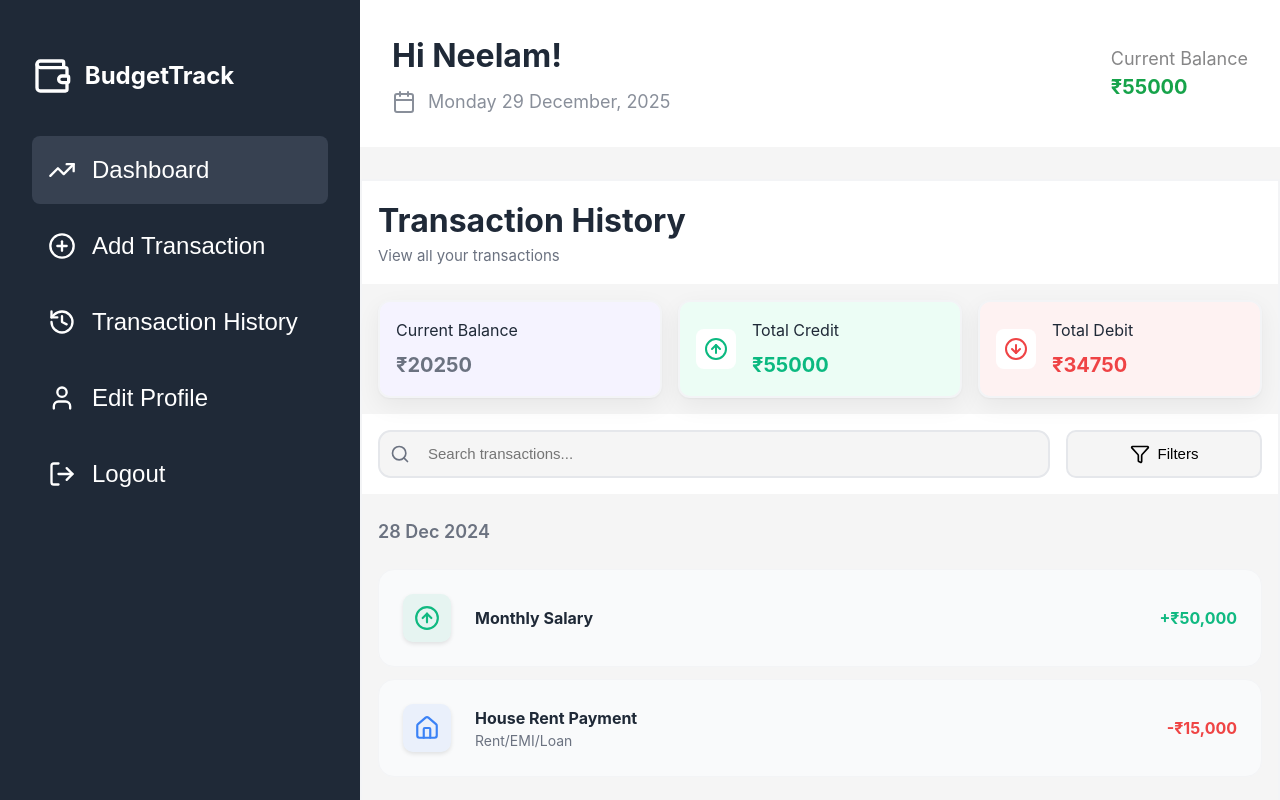
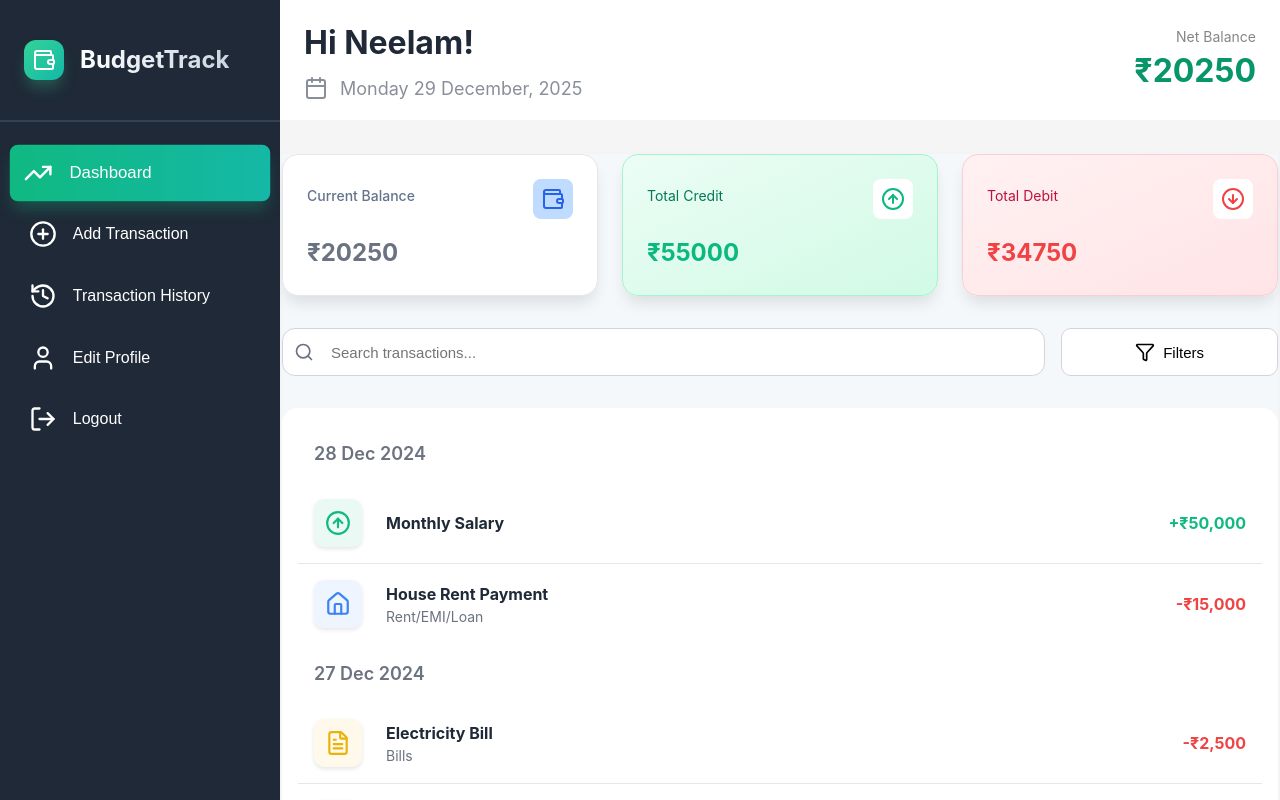
Before and after one commit to bishtneelam/Personal-Finance-Dashboard, a React (Vite) app: page /history in a window 1280 px wide. Built offline with nearby package versions, Linux system fonts and the light colour scheme.

Commit message:
Transaction History page integration & revamped styling as per dashboard UI

```diff
--- a/src/features/dashboard/styles/FinanceDashboard.module.css
+++ b/src/features/dashboard/styles/FinanceDashboard.module.css
@@ -1,14 +1,13 @@
 .appLayout {
     display: grid;
-    grid-template-columns: 360px 1fr;
+    grid-template-columns: 280px 1fr;
     height: 100vh;
-    background-color: #f5f5f5;
+    background-color: #f5f8fa;
     overflow: hidden;
 }
 .sidebar {
     background-color: #1f2937;
     color: #fff;
-    padding: 1rem;
 }
 .mainContent {
     display: flex;
@@ -24,8 +23,9 @@
 
 /* Header Style */
 .headerContainer {
+    height: var(--app-header-height);
     background-color: #fff;
-    padding: 2rem;
+    padding: 1.5rem 1.5rem;
     display: flex;
     justify-content: space-between;
     gap: 1rem;
@@ -50,11 +50,12 @@
 }
 .currentBalance {
     color: #868687;
-    font-size: 18px;
+    font-size: 14px;
+    text-align: right;
 }
 .headerAmount {
-    color: #16a34a;
-    font-size: 20px;
+    color: #079669;
+    font-size: 32px;
     font-weight: bold;
 }
 .sidebarSection {
@@ -63,34 +64,47 @@
 
 /* Sidebar Style*/
 .header {
-    margin-top: 1.5rem;
-    margin-bottom: 2.5rem;
-}
-.title {
     display: flex;
     align-items: center;
-    gap: .8rem;
+    gap: 1rem;
+    padding: 2.5rem 1.5rem;
+    height: var(--app-header-height);
 }
-.icon {
+.iconContainer {
     display: flex;
     justify-content: center;
     align-items: center;
     height: 40px;
     width: 40px;
+    background: linear-gradient(to bottom right, #34d399, #14b8a6);
+    border-radius: 12px;
+    box-shadow: 0 10px 15px -3px rgba(52, 211, 153, 0.3);
+}
+.title {
+    font-size: 24px;
+    font-weight: bold;
+    background: linear-gradient(to right, #ffffff, #cbd5e1);
+    -webkit-background-clip: text;
+    -webkit-text-fill-color: transparent;
+    background-clip: text;
 }
 .navLinks {
     display: flex;
     flex-direction: column;
+    justify-content: start;
     gap: .5rem;
+    padding: 1rem;
+    padding-top: 1.5rem;
 }
 .sidebarButton {
     background-color: transparent;
     border: none;
-    font-size: 24px;
+    font-size: 1rem;
     color: white;
     display: flex;
+    align-items: center;
     gap: 1rem;
-    padding: 1.25rem 1rem;
+    padding: .8rem;
     background-color: transparent;
     border-radius: 8px;
     text-align: left;
@@ -102,8 +116,13 @@
     width: 28px
 }
 .active {
-  background-color: #374151;
+    background: linear-gradient(to right, #10b981, #14b8a6);
+    box-shadow: 0 10px 15px -3px rgba(16, 185, 129, 0.3);
+    transform: scale(1.05);
 }
 .sidebarButton:hover {
   background-color: #374151;
 }
+.divider {
+    border: 1px solid #334155;
+}
--- a/src/features/dashboard/ui/Header.jsx
+++ b/src/features/dashboard/ui/Header.jsx
@@ -20,8 +20,8 @@ export function Header() {
         </div>
       </div>
       <div className={styles.currentBalance}>
-        <p>Current Balance</p>
-        <p className={styles.headerAmount}>₹55000</p>
+        <p>Net Balance</p>
+        <p className={styles.headerAmount}>₹20250</p>
       </div>
     </header>
   );
--- a/src/features/dashboard/ui/Sidebar.jsx
+++ b/src/features/dashboard/ui/Sidebar.jsx
@@ -11,55 +11,72 @@ import styles from "../styles/FinanceDashboard.module.css";
 export function Sidebar({ activeView, setActiveView }) {
   const navigate = useNavigate();
   return (
-        <div className={styles.sidebarSection}>
+    <div>
       {/* Title */}
       <div className={styles.header}>
-                <h1 className={styles.title}>
+        <div className={styles.iconContainer}>
           <Wallet className={styles.icon} />
-                    BudgetTrack
-                </h1>
         </div>
-
+        <h1 className={styles.title}>BudgetTrack</h1>
+      </div>
+    <div className={styles.divider}></div>
       {/* Nav Links */}
       <nav className={styles.navLinks}>
         <button
-                    className={`${styles.sidebarButton} ${activeView === "dashboard" ? styles.active : ""
+          className={`${styles.sidebarButton} ${
+            activeView === "dashboard" ? styles.active : ""
           }`}
-                    onClick={() => { setActiveView("dashboard"); navigate("/") }}
+          onClick={() => {
+            setActiveView("dashboard");
+            navigate("/");
+          }}
         >
           <TrendingUp className={styles.navIcon} />
           Dashboard
         </button>
 
         <button
-                    className={`${styles.sidebarButton} ${activeView === "addTransaction" ? styles.active : ""
+          className={`${styles.sidebarButton} ${
+            activeView === "addTransaction" ? styles.active : ""
           }`}
-                    onClick={() => { setActiveView("addTransaction"); navigate("/add-transaction") }}
+          onClick={() => {
+            setActiveView("addTransaction");
+            navigate("/add-transaction");
+          }}
         >
           <PlusCircle className={styles.navIcon} />
           Add Transaction
         </button>
 
         <button
-                    className={`${styles.sidebarButton} ${activeView === "transactionHistory" ? styles.active : ""
+          className={`${styles.sidebarButton} ${
+            activeView === "transactionHistory" ? styles.active : ""
           }`}
-                    onClick={() => { setActiveView("transactionHistory"); navigate("/history") }}
+          onClick={() => {
+            setActiveView("transactionHistory");
+            navigate("/history");
+          }}
         >
           <History className={styles.navIcon} />
           Transaction History
         </button>
 
         <button
-                    className={`${styles.sidebarButton} ${activeView === "editProfile" ? styles.active : ""
+          className={`${styles.sidebarButton} ${
+            activeView === "editProfile" ? styles.active : ""
           }`}
-                    onClick={() => { setActiveView("editProfile"); navigate("/edit") }}
+          onClick={() => {
+            setActiveView("editProfile");
+            navigate("/edit");
+          }}
         >
           <User className={styles.navIcon} />
           Edit Profile
         </button>
 
         <button
-                    className={`${styles.sidebarButton} ${activeView === "logout" ? styles.active : ""
+          className={`${styles.sidebarButton} ${
+            activeView === "logout" ? styles.active : ""
           }`}
           onClick={() => setActiveView("logout")}
         >
--- a/src/features/transactionHistory/TransactionHistory.jsx
+++ b/src/features/transactionHistory/TransactionHistory.jsx
@@ -19,11 +19,6 @@ export default function TransactionHistory() {
   return (
     <div className={styles.container}>
       <div className={styles.card}>
-        <div className={styles.headerContainer}>
-          <h1 className={styles.sectionHeader}>Transaction History</h1>
-          <p className={styles.subtitle}>View all your transactions</p>
-        </div>
-
         <div className={styles.sections}>
           <SummaryCard summaryData={SUMMARYDATA} />
         </div>
@@ -31,14 +26,16 @@ export default function TransactionHistory() {
         {/* Search & Filter */}
         <SearchFilter {...searchFilter} />
 
-        <div
-          className={`${styles.sections} ${styles.transactionHeight} scrollable`}
-        >
+        <div className={`${styles.sections} ${styles.transactionWrapper}`}>
           {groupedData.map((group) => (
-            <div key={group.dateKey}>
+            <div key={group.dateKey} >
               <DateHeader date={group.displayDate} />
-              {group.transactions.map((tx) => (
-                <TransactionCard key={tx.id} transaction={tx} />
+              {group.transactions.map((tx, index) => (
+                <TransactionCard
+                  key={tx.id}
+                  transaction={tx}
+                  showDivider={index !== group.transactions.length - 1}
+                />
               ))}
             </div>
           ))}
--- a/src/features/transactionHistory/data/SummaryData.js
+++ b/src/features/transactionHistory/data/SummaryData.js
@@ -1,11 +1,12 @@
-import { ArrowDownCircle, ArrowUpCircle } from "lucide-react";
+import { ArrowDownCircle, ArrowUpCircle, Wallet } from "lucide-react";
 
 export const SUMMARYDATA = [
   {
     id: 'balance',
     title: 'Current Balance',
     amount: 20250,
-    type: 'balance'
+    type: 'balance',
+    icon: Wallet
   },
   {
     id: 'credit',
--- a/src/features/transactionHistory/data/transactionData.js
+++ b/src/features/transactionHistory/data/transactionData.js
@@ -30,7 +30,7 @@ export const DEMO_TRANSACTIONS = [
     type: 'debit',
     amount: 1200,
     description: 'Groceries - Weekly Shopping',
-    date: '2024-12-26',
+    date: '2024-12-27',
     category: 'needs'
   },
   {
@@ -38,7 +38,7 @@ export const DEMO_TRANSACTIONS = [
     type: 'debit',
     amount: 850,
     description: 'Dinner at Restaurant',
-    date: '2024-12-25',
+    date: '2024-12-27',
     category: 'food'
   },
   {
@@ -46,7 +46,7 @@ export const DEMO_TRANSACTIONS = [
     type: 'debit',
     amount: 500,
     description: 'Uber rides',
-    date: '2024-12-24',
+    date: '2024-12-27',
     category: 'transport'
   },
   {
--- a/src/features/transactionHistory/styles/TransactionHistory.module.css
+++ b/src/features/transactionHistory/styles/TransactionHistory.module.css
@@ -2,70 +2,105 @@
     display: flex;
     justify-content: center;
     min-height: 100vh;
-    background-color: #f5f5f5;
+    background-color: #f5f8fa;
     border: 2px solid #f3f4f6;
     margin-top: 2rem;
 }
+
 .card {
+    max-width: 1400px;
+    margin: 0 auto;
     width: 100%;
 }
+
 .headerContainer {
     padding: 1rem;
     background-color: #fff;
     margin-bottom: 1rem;
 }
+
 .sectionHeader {
     color: #1f2937;
 }
+
 .subtitle {
     color: #6b7280;
     font-size: 15px;
 }
+
 .sections {
     margin-bottom: 1rem;
 }
+
 .summaryGrid {
     display: grid;
     grid-template-columns: 1fr;
-    gap: 1rem;
-    padding: 0 1rem;
+    gap: 1.5rem;
+    /* padding: 0 1.5rem; */
 
 }
+
 .summaryContainer {
-    border: 1px solid plum;
-    display: flex;
     gap: 1rem;
-    border-radius: .75rem;
+    border-radius: 1rem;
     align-items: center;
-    padding: 1rem;
-    border: 2px solid #f3f4f6;box-shadow:
-        0 1px 2px rgba(0,0,0,0.04),
-        0 8px 24px rgba(0,0,0,0.06);
+    padding: 1.5rem;
+    border: 1px solid #e5e7eb;
+    box-shadow: 0 10px 15px -3px rgba(0, 0, 0, 0.1);
     transition: transform .2s ease, box-shadow .2s ease;
 }
 
 .summaryContainer:hover {
     transform: translateY(-2px);
-  box-shadow:
-    0 4px 8px rgba(0,0,0,0.06),
-    0 12px 32px rgba(0,0,0,0.08);
+    box-shadow: 0 20px 25px -5px rgba(0, 0, 0, 0.1);
+
+}
+
+.summaryTitle {
+    margin-bottom: .5rem;
+    color: #6b7280;
+    font-size: 14px;
 }
 
 .balanceBg {
-  background-color: #f5f3ff;
+    background-color: #fff;
 }
 
 .creditBg {
-  background-color: #ecfdf5;
+    background: linear-gradient(to bottom right, #ecfdf5, #d1fae5);
+    border-color: #a7f3d0;
 }
 
 .debitBg {
-  background-color: #fef2f2;
+    background: linear-gradient(to bottom right, #fff1f2, #ffe4e6);
+    border-color: #fecdd3;
 }
+
+.balanceLabel {
+    font-weight: 500;
+    color: #64748b;
+}
+
+.creditLabel {
+    color: #047857;
+}
+
+.debitLabel {
+    color: #be123c;
+}
+
 .summaryContainer:hover {
     transform: translateY(-2px);
     transition: all 0.2s ease;
 }
+
+.summaryHeader {
+    display: flex;
+    justify-content: space-between;
+    align-items: center;
+    margin-bottom: 16px;
+}
+
 .categoryIcon {
     width: 40px;
     height: 40px;
@@ -75,38 +110,47 @@
     justify-content: center;
     align-items: center;
 }
-.summaryTitle {
-    margin-bottom: .5rem;
+
+.summarySubtitle {
+    font-size: 24px;
+    font-weight: 700;
 }
-.summarySubtitle {
-    font-weight: 700;
-    font-size: 20px;
-}
-.creditText{
+
+.creditText {
     color: #0bb980;
 }
+
 .debitText {
     color: #ef4345
 }
+
 .dateHeader {
-    margin: 1.5rem 0;
+    margin: 1rem 1rem;
     font-size: 18px;
     color: #6b7280;
     font-weight: 600;
-    padding: 0 1rem;
 }
+
+.transactionWrapper {
+    background-color: #fff;
+    padding: 1rem;
+    border-radius: 1rem;
+    margin-top: 1rem;
+}
+
 .transactionContainer {
     display: flex;
     align-items: center;
     justify-content: space-between;
-    padding: 1.5rem;
-    gap:1.5rem;
-    border-radius: 1rem;
-    background-color: #f9fafb;
-    border: 1px solid #f3f4f6;
-    margin-bottom: .8rem;
-    margin-inline: 1rem;
+    padding: 1rem;
+    gap: 1.5rem;
 }
+
+.transactionDivider {
+    height: 1px;
+    background-color: #e5e7eb;
+}
+
 .icon {
     width: 48px;
     height: 48px;
@@ -116,37 +160,44 @@
     justify-content: center;
     box-shadow: 0 2px 4px rgba(0, 0, 0, 0.1);
 }
+
 .iconContainer {
     display: flex;
     gap: 1.5rem;
     align-items: center;
 }
+
 .description {
     font-weight: 700;
 }
+
 .categoryName {
     color: #6b7280;
     font-size: 14px;
 }
+
 .amountText {
     font-weight: 700;
 }
+
 .searchInput {
     width: 100%;
     padding: 12px;
     padding-left: 48px;
-    border: 2px solid #e5e7eb;
     border-radius: .8rem;
     outline: none;
     font-size: 15px;
     height: var(--control-height);
-    background-color: #f5f5f5;
+    background-color: #ffffff;
+    border: 1px solid #d1d5db;
 }
+
 .searchWrapper {
     position: relative;
     cursor: pointer;
     flex: .8;
 }
+
 .searchIcon {
     position: absolute;
     left: 12px;
@@ -154,26 +205,28 @@
     transform: translateY(-50%);
     color: #6b7280;
 }
+
 .searchContainer {
     display: flex;
     justify-content: space-between;
     gap: 1rem;
-    padding: 1rem;
-    background-color: #fff;
+    padding: 1rem 0;
+    border-radius: 12px;
 }
+
 .filterButton {
     flex: .2;
     display: flex;
     align-items: center;
     justify-content: center;
     gap: .5rem;
-    border: 2px solid #e5e7eb;
     border-radius: 10px;
     font-size: 15px;
     font-weight: 500;
     cursor: pointer;
     transition: all 0.2s ease;
-    background-color: #f5f5f5;
+    background-color: #ffffff;
+    border: 1px solid #d1d5db;
     padding: 12px
 }
 
@@ -182,30 +235,37 @@
     padding: 24px;
     border: 2px solid #e5e7eb;
     padding-top: 1rem;
+    margin-bottom: 1.5rem;
+    border-radius: 1rem;
 }
+
 .filterSection {
     display: flex;
     justify-content: space-between;
     align-items: center;
     gap: 1rem;
 }
+
 .clearButton {
     border: none;
     background-color: transparent;
     color: #667eea;
 }
+
 .filterHeader {
     display: flex;
     align-items: center;
     gap: 1rem;
     margin-bottom: 1rem;
 }
+
 .header {
     text-transform: uppercase;
     margin: 12px 0;
     font-weight: 600;
     color: #374151;
 }
+
 .typeButton {
     border-radius: 8px;
     padding: .6rem 1rem;
@@ -219,27 +279,32 @@
     font-weight: 500;
     color: #6b7280;
 }
+
 .filterButtonActive {
     border-color: #667eea;
     background-color: #f0f4ff;
     color: #667eea
 }
-.creditBtnActive{
+
+.creditBtnActive {
     border-color: #0bb980;
     background-color: #eafef6;
     color: #0bb980;
 }
+
 .debitBtnActive {
     border-color: #ef4345;
     background-color: #fef3f2;
     color: #f05555;
 }
+
 .categoryFilters {
     display: grid;
     gap: 12px;
     grid-template-columns: repeat(auto-fill, minmax(180px, 1fr));
     margin-bottom: 1rem;
 }
+
 .categorySection {
     display: flex;
     align-items: center;
@@ -252,23 +317,26 @@
     text-align: left;
     transition: all .2s ease;
 }
+
 .categoryFilterButtonActive {
     border-width: 2px;
     transform: scale(1.02s);
 }
-.clearAllFilters{
+
+.clearAllFilters {
     display: flex;
     flex: 1;
     width: 100%;
-    justify-content:  center;
+    justify-content: center;
     align-items: center;
     gap: .8rem;
     padding: 1rem;
-    border:2px solid #ef4345;
+    border: 2px solid #ef4345;
     color: #f05555;
     border-radius: 8px;
     background-color: #fff;
 }
+
 .filterBadge {
     background-color: #667eea;
     color: #fff;
@@ -279,6 +347,6 @@
 
 @media (min-width: 640px) {
     .summaryGrid {
-        grid-template-columns: repeat(3,1fr);
+        grid-template-columns: repeat(3, 1fr);
     }
 }
--- a/src/features/transactionHistory/ui/SummaryCard.jsx
+++ b/src/features/transactionHistory/ui/SummaryCard.jsx
@@ -7,16 +7,22 @@ export function SummaryCard({ summaryData }) {
         return (
           <div
             key={item.id}
-            className={`${styles.summaryContainer} ${
-              item.type === "balance"
+            className={`${styles.summaryContainer} ${item.type === "balance"
                 ? styles.balanceBg
                 : item.type === "credit"
                   ? styles.creditBg
                   : styles.debitBg
               }`}
           >
+            <div className={styles.summaryHeader}>
+              <p className={`${styles.summaryTitle} ${item.type === "balance"
+                ? styles.balanceLabel
+                : item.type === "credit"
+                  ? styles.creditLabel
+                  : styles.debitLabel
+              }`}>{item.title}</p>
               {CategoryIcon && (
-              <div className={styles.categoryIcon}>
+                <div className={styles.categoryIcon} style={{background: item.type === "balance" ? "#bfdbfe":undefined}}>
                   <CategoryIcon
                     size={24}
                     color={
@@ -24,13 +30,12 @@ export function SummaryCard({ summaryData }) {
                         ? "#0bb980"
                         : item.type === "debit"
                           ? "#ef4345"
-                      : "#6b7280"
+                          : "#2762ea"
                     }
-                />
+                  />{" "}
                 </div>
               )}
-            <div>
-              <p className={styles.summaryTitle}>{item.title}</p>
+            </div>
             <p
               className={styles.summarySubtitle}
               style={{
@@ -43,7 +48,6 @@ export function SummaryCard({ summaryData }) {
               }}
             >{`₹${item.amount}`}</p>
           </div>
-          </div>
         );
       })}
     </div>
--- a/src/features/transactionHistory/ui/TransactionCard.jsx
+++ b/src/features/transactionHistory/ui/TransactionCard.jsx
@@ -1,5 +1,5 @@
 import styles from "../styles/TransactionHistory.module.css";
-export function TransactionCard({ transaction }) {
+export function TransactionCard({ transaction, showDivider }) {
   const {
     icon,
     iconColor,
@@ -10,17 +10,25 @@ export function TransactionCard({ transaction }) {
   } = transaction;
   const CategoryIcon = icon;
   return (
+    <>
       <div className={styles.transactionContainer}>
         <div className={styles.iconContainer}>
-        <div className={styles.icon} style={{backgroundColor: `${iconColor}15`}} >
-          <CategoryIcon size={26} color={iconColor}/>
+          <div
+            className={styles.icon}
+            style={{ backgroundColor: `${iconColor}15` }}
+          >
+            <CategoryIcon size={26} color={iconColor} />
           </div>
           <div>
             <p className={styles.description}>{description}</p>
             <p className={styles.categoryName}>{categoryName}</p>
           </div>
         </div>
-      <p style={{color: amountColor}} className={styles.amountText}>{amountText}</p>
+        <p style={{ color: amountColor }} className={styles.amountText}>
+          {amountText}
+        </p>
       </div>
+      {showDivider && <div className={styles.transactionDivider} />}
+    </>
   );
 }
--- a/src/index.css
+++ b/src/index.css
@@ -47,3 +47,6 @@ body {
   scrollbar-width: thin;
   scrollbar-color: #d1d5db #f3f4f6;
 }
+:root {
+  --app-header-height: 120px;
+}
```
Lines whose indentation alone changed are shown as unchanged.
